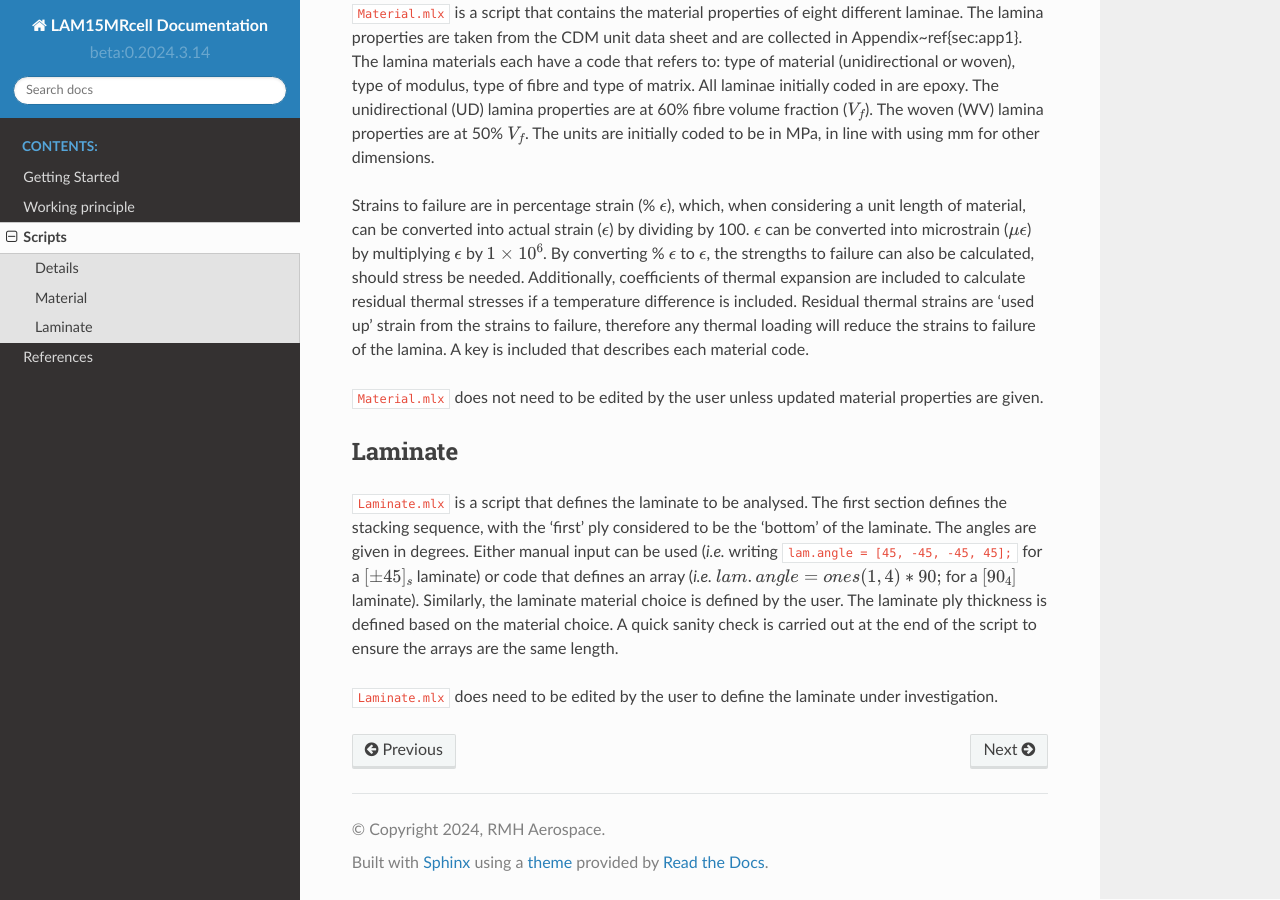
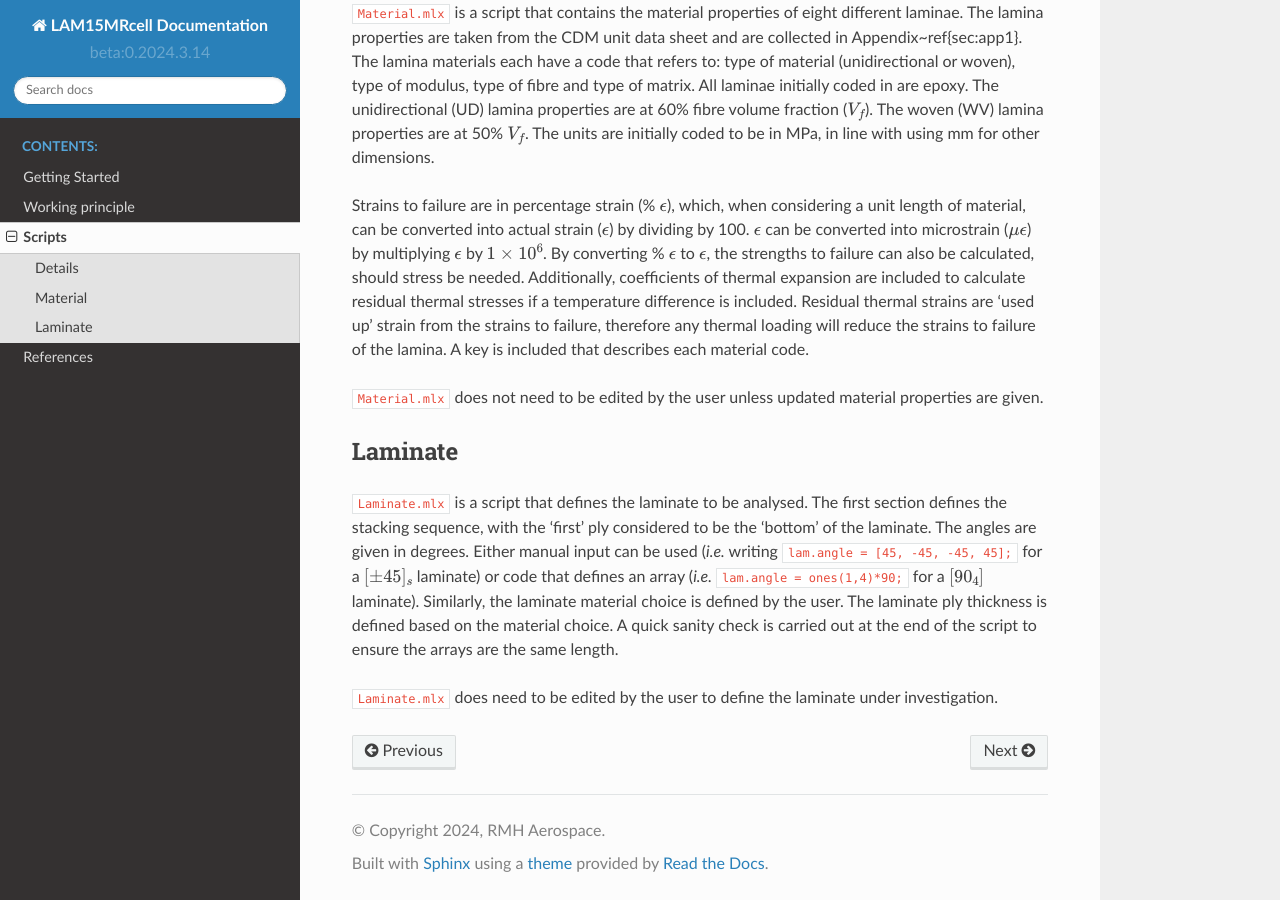
Before and after one commit to aq18507/LAM15Mdocs, a Sphinx documentation site: the page built from doc/Scripts.rst, in a window 1280 px wide and 900 px high, scrolled down 636 px. Built offline with Sphinx 7.4.7 and the Read the Docs theme 2.0.0, drawn with Linux system fonts in a browser that asks for light colours; pages that are not in the unit, such as notebooks, are missing from menus; some of the changed lines change nothing that is shown.

Commit message:
autocommit: v01.03-2024-03-14@11:48:39

```diff
--- a/doc/Scripts.rst
+++ b/doc/Scripts.rst
@@ -22,6 +22,6 @@
 Laminate
 ********
 
-``Laminate.mlx`` is a script that defines the laminate to be analysed. The first section defines the stacking sequence, with the 'first' ply considered to be the 'bottom' of the laminate. The angles are given in degrees. Either manual input can be used (*i.e.* writing ``lam.angle = [45, -45, -45, 45];`` for a :math:`[\pm45]_s` laminate) or code that defines an array (*i.e.* :math:`lam.angle = ones(1,4)*90;` for a :math:`[90_4]` laminate). Similarly, the laminate material choice is defined by the user. The laminate ply thickness is defined based on the material choice. A quick sanity check is carried out at the end of the script to ensure the arrays are the same length.
+``Laminate.mlx`` is a script that defines the laminate to be analysed. The first section defines the stacking sequence, with the 'first' ply considered to be the 'bottom' of the laminate. The angles are given in degrees. Either manual input can be used (*i.e.* writing ``lam.angle = [45, -45, -45, 45];`` for a :math:`[\pm45]_s` laminate) or code that defines an array (*i.e.* ``lam.angle = ones(1,4)*90;`` for a :math:`[90_4]` laminate). Similarly, the laminate material choice is defined by the user. The laminate ply thickness is defined based on the material choice. A quick sanity check is carried out at the end of the script to ensure the arrays are the same length.
 
 ``Laminate.mlx`` does need to be edited by the user to define the laminate under investigation.
```
